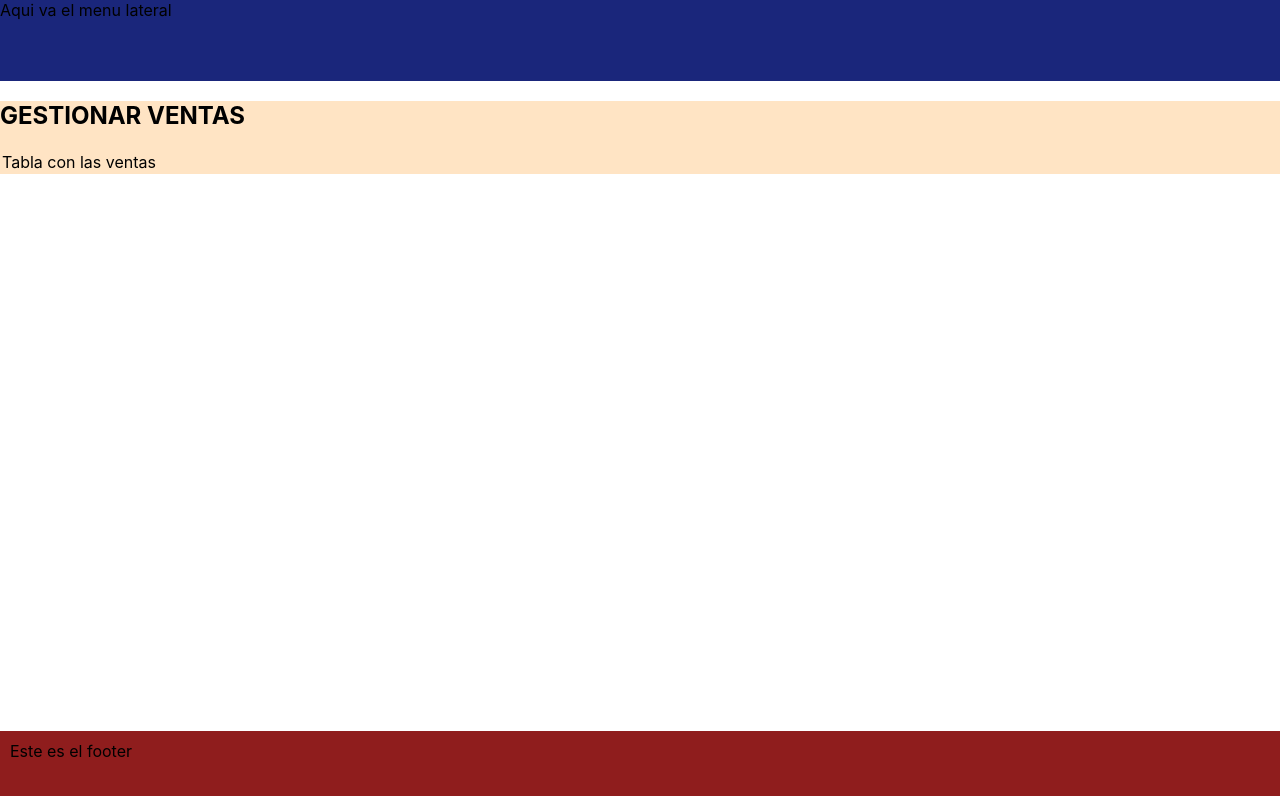
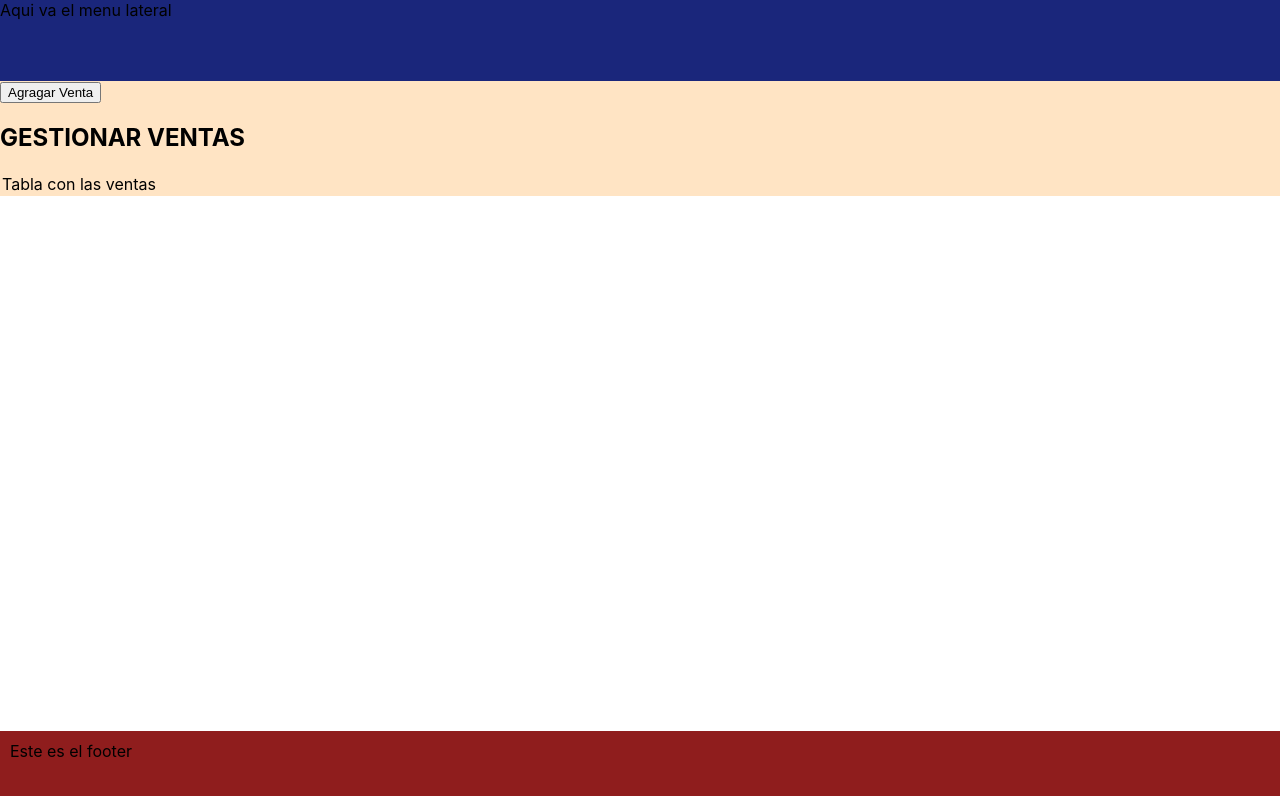
Before and after one commit to equipo-turing/proyectomisiontic, a React (Create React App) app: page / in a window 1280 px wide. Shown: the top 796 px of the page. Built offline with nearby package versions, Linux system fonts and the light colour scheme.

Commit message:
creando boton básico para agregar ventas

```diff
--- a/src/pages/index.jsx
+++ b/src/pages/index.jsx
@@ -3,6 +3,7 @@
 const Index =()=>{
     return(
         <section>
+            <button>Agragar Venta</button>
             <h1>GESTIONAR VENTAS</h1>
             <table>
                 Tabla con las ventas
```
